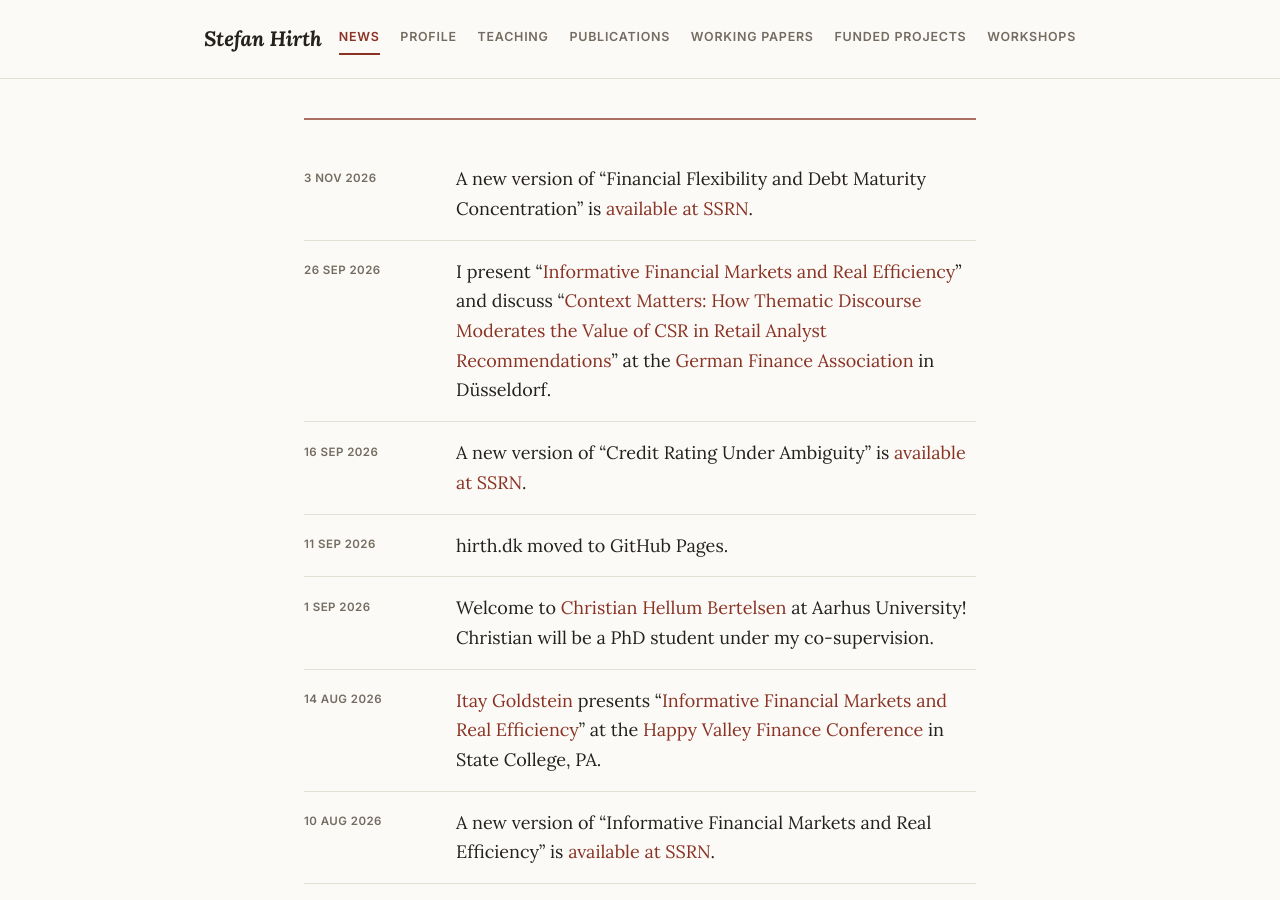
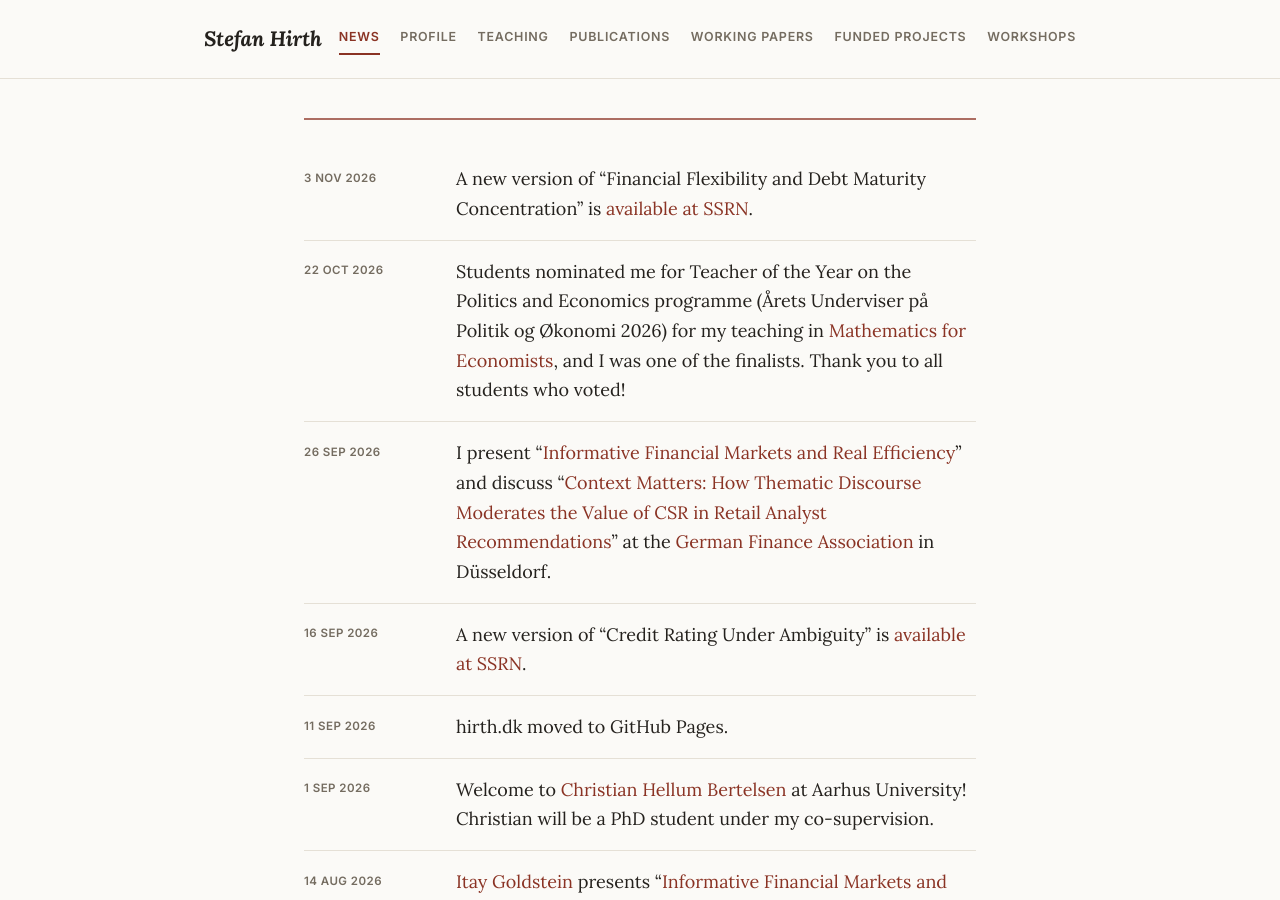
Before and after one commit to esha78/hirth.dk, a Jekyll site: the page built from index.html, in a window 1280 px wide and 900 px high, scrolled down 408 px. Built offline with Jekyll 4.4.1, drawn with Linux system fonts in a browser that asks for light colours.

Commit message:
News: finalist for Teacher of the Year on Politics and Economics 2026
Student-nominated for Årets Underviser på Politik og Økonomi 2026 for
Mathematics for Economists (Matematik for økonomer); one of the finalists
(Politologisk Økonomisk Forening, 22 Oct 2026). Same wording as the CV and
teaching portfolio in esha78/cv ("finalist", not "runner-up").

Co-Authored-By: Claude Opus 5.5 <noreply@anthropic.com>

```diff
--- a/_data/news.yml
+++ b/_data/news.yml
@@ -19,6 +19,10 @@
 - date: "3 Nov 2026"
   text: |-
     A new version of "Financial Flexibility and Debt Maturity Concentration" is [available at SSRN](https://papers.ssrn.com/sol3/papers.cfm?abstract_id=5170117).
+
+- date: "22 Oct 2026"
+  text: |-
+    Students nominated me for Teacher of the Year on the Politics and Economics programme (Årets Underviser på Politik og Økonomi 2026) for my teaching in [Mathematics for Economists](https://kursuskatalog.au.dk/en/course/140882/2622-Mathematics-for-Economists), and I was one of the finalists. Thank you to all students who voted!
 
 - date: "26 Sep 2026"
   text: |-
```
